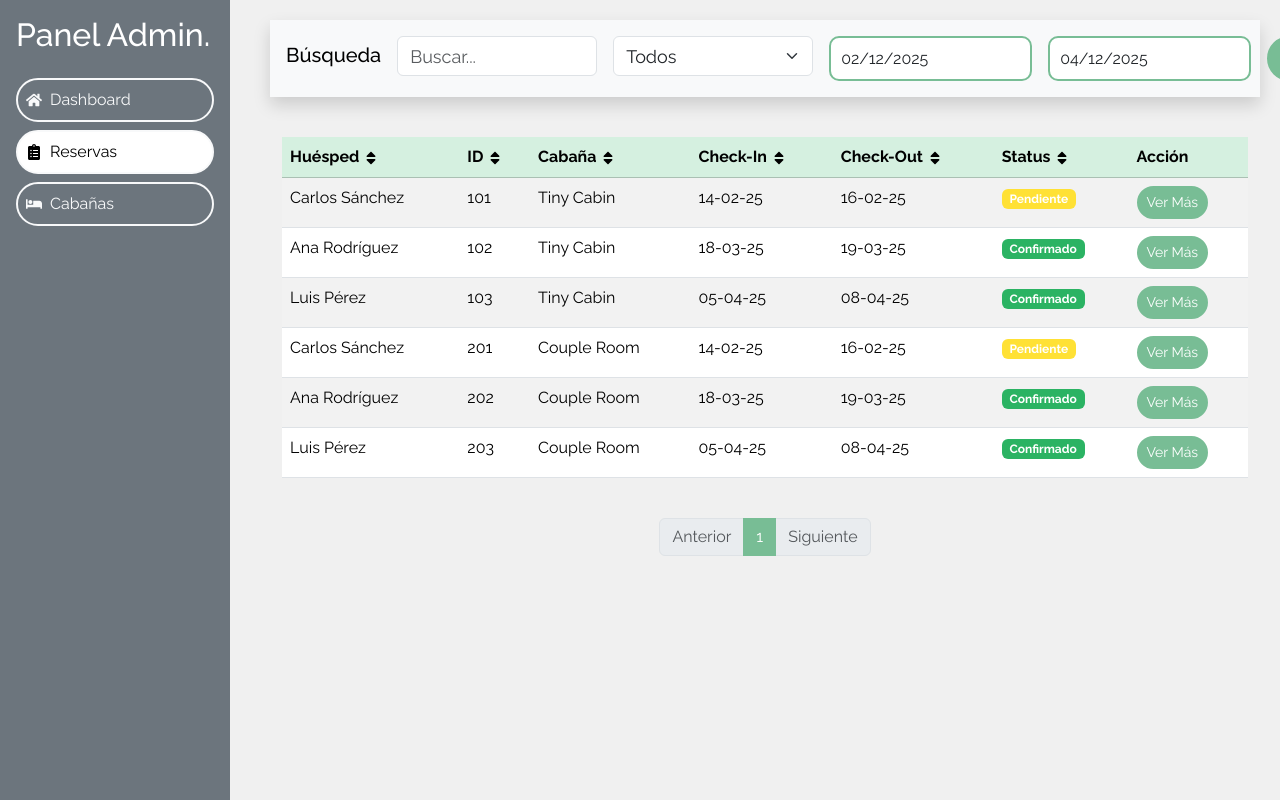
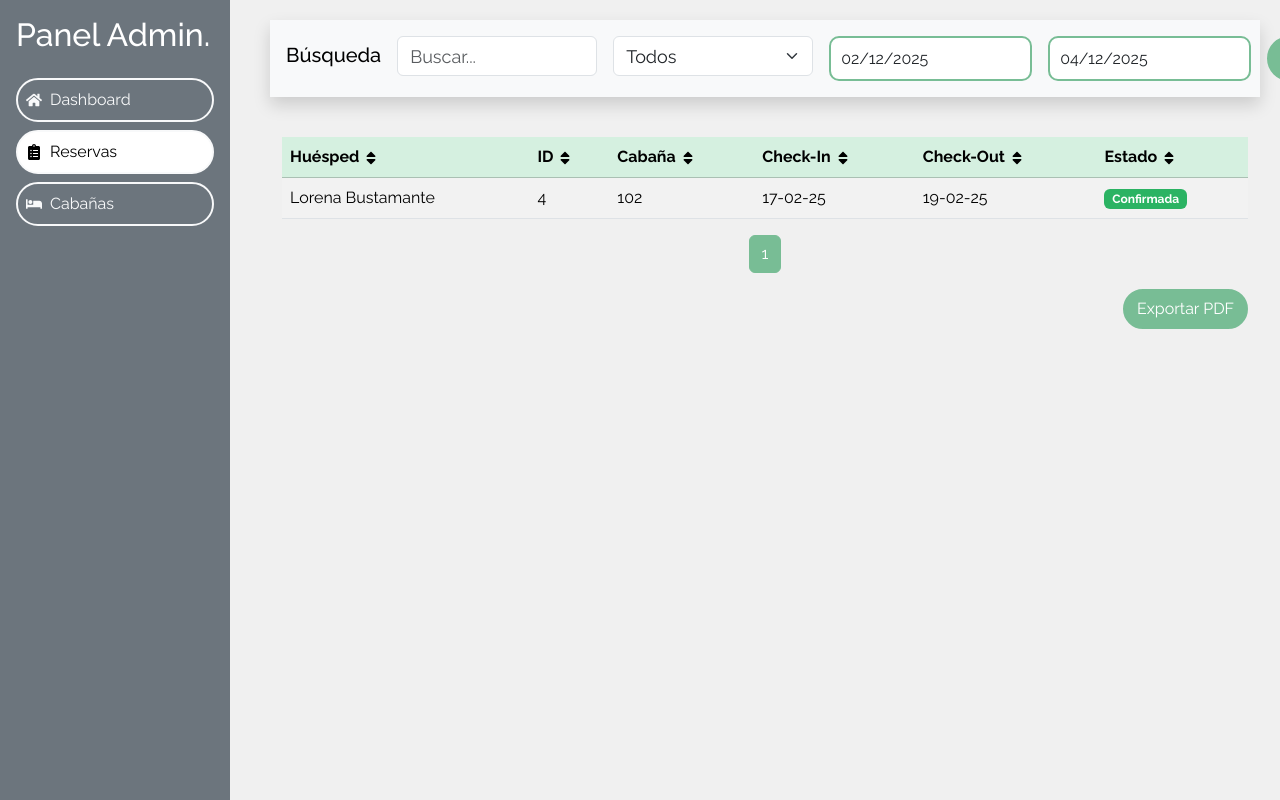
Before and after one commit to TacMoralesGen/frontend-sitioWebOta, a React (Vite) app: page /admin in a window 1280 px wide. Shown: the top 800 px of the page. Built offline with nearby package versions, Linux system fonts and the light colour scheme.

Commit message:
edits panel

```diff
--- a/package.json
+++ b/package.json
@@ -20,6 +20,8 @@
     "date-fns": "^4.1.0",
     "dayjs": "^1.11.13",
     "express": "^4.21.2",
+    "jspdf": "^3.0.0",
+    "jspdf-autotable": "^5.0.2",
     "prop-types": "15.8.1",
     "react": "18.3.1",
     "react-bootstrap": "^2.10.9",
--- a/src/components/Panel-admin/Panel-reservation/Panel-reservation.jsx
+++ b/src/components/Panel-admin/Panel-reservation/Panel-reservation.jsx
@@ -1,11 +1,19 @@
 /* eslint-disable react/prop-types */
 import { useState } from "react";
 import { FaSort } from "react-icons/fa";
+import { jsPDF } from "jspdf";
+import autoTable from "jspdf-autotable";
 import "react-datepicker/dist/react-datepicker.css";
+//import { getReservations } from "../../../../api";
 
-const formatDate = (dateString) => {
-  const [year, month, day] = dateString.split("-");
-  return `${day}-${month}-${year.slice(-2)}`;
+const formatDate = (date) => {
+  if (!(date instanceof Date)) {
+    date = new Date(date);
+  }
+  const day = String(date.getDate()).padStart(2, "0");
+  const month = String(date.getMonth() + 1).padStart(2, "0");
+  const year = String(date.getFullYear()).slice(-2);
+  return `${day}-${month}-${year}`;
 };
 
 const PanelReservation = ({ searchTerm, filter, startDate, endDate }) => {
@@ -13,166 +21,367 @@ const PanelReservation = ({ searchTerm, filter, startDate, endDate }) => {
   const [sortDirection, setSortDirection] = useState("asc");
   const [currentPage, setCurrentPage] = useState(1);
   const reservationsPerPage = 10;
+
+  //  useEffect(() => {
+  //   const getData = async (apiUrl) => {
+  //   try {
+  //   const response = await fetch(apiUrl);
+  // const data = await response.json(); // Parseamos la respuesta del servidor
+  //if (!response.ok) {
+  //throw new Error(
+  // data.message || `Error al guardar en el servidor la data: ${data}`
+  //);
+  // }
+  //return data;
+  // } catch (error) {
+  // console.error("Error al enviar la data:", error);
+  //throw error; // Lanzamos el error para que sea manejado en el componente
+  // }
+  //};
+
+  // getData();
+  //}, []);
+
   const reservations = [
     {
-      id: 101,
-      guest: "Carlos Sánchez",
-      cabin: "Tiny Cabin",
-      checkIn: "2025-02-14",
-      checkOut: "2025-02-16",
-      status: "Pendiente",
+      id: 1,
+      documentTypeClient: "RUT",
+      documentNumberClient: "14790916-0",
+      nameClient: "Maria Sol Gordo",
+      countryOfResidence: "Chile",
+      phoneClient: "+56956102829",
+      emailClient: "maria.sol.gordo@hotmail.com",
+      checkinDate: new Date(2025, 1, 3),
+      checkoutDate: new Date(2025, 1, 5),
+      statusReservation: "Completada",
+      totalPrice: 250_000,
+      notes: "Precios son más bajos, porque los precios subieron el 06/02",
+      detailCabins: [
+        {
+          cabin: 100,
+          qty: 2,
+          adults: 2,
+          children: 0,
+          mainGuest: "Daniel Jimenez",
+          datesHotTub: [new Date(2025, 1, 3), new Date(2025, 1, 4)],
+          priceCabin: 160_000, //precio mas bajo porque es antiguo (80.000 por noche, en vez de 91.900)
+          priceHotTub: 90_000, //45.000 * 2 usos de tinaja
+        },
+      ],
     },
     {
-      id: 102,
-      guest: "Ana Rodríguez",
-      cabin: "Tiny Cabin",
-      checkIn: "2025-03-18",
-      checkOut: "2025-03-19",
-      status: "Confirmado",
+      id: 2,
+      documentTypeClient: "Pasaporte",
+      documentNumberClient: "11527374-P",
+      nameClient: "Abderrahim Miranda",
+      countryOfResidence: "País Vasco",
+      phoneClient: "+9454827499",
+      emailClient: "abderrahim.miranda@hotmail.com",
+      checkinDate: new Date(2025, 1, 6),
+      checkoutDate: new Date(2025, 1, 8),
+      statusReservation: "Completada",
+      totalPrice: 228_800,
+      notes: "",
+      detailCabins: [
+        {
+          cabin: 102,
+          reservation: 2,
+          adults: 2,
+          children: 0,
+          mainGuest: "Hector Mendoza",
+          datesHotTub: [new Date(2025, 1, 6)],
+          priceCabin: 183_800,
+          priceHotTub: 60_000,
+        },
+      ],
     },
     {
-      id: 103,
-      guest: "Luis Pérez",
-      cabin: "Tiny Cabin",
-      checkIn: "2025-04-05",
-      checkOut: "2025-04-08",
-      status: "Confirmado",
+      id: 3,
+      documentTypeClient: "Pasaporte",
+      documentNumberClient: "44628399-P",
+      nameClient: "Jose Pablo Marcos",
+      countryOfResidence: "Uruguay",
+      phoneClient: "+59839462754",
+      emailClient: "jose.pablo.marcos@hotmail.com",
+      checkinDate: new Date(2025, 1, 6),
+      checkoutDate: new Date(2025, 1, 13),
+      statusReservation: "Confirmada",
+      totalPrice: 643_300,
+      notes: "",
+      detailCabins: [
+        {
+          cabin: 101,
+          reservation: 3,
+          adults: 2,
+          children: 0,
+          mainGuest: "Juan Ruiz",
+          datesHotTub: [],
+          priceCabin: 643_300,
+          priceHotTub: 0,
+        },
+      ],
     },
     {
-      id: 104,
-      guest: "Sofía Gómez",
-      cabin: "Tiny Cabin",
-      checkIn: "2025-05-10",
-      checkOut: "2025-05-14",
-      status: "Pendiente",
+      id: 4,
+      documentTypeClient: "RUT",
+      documentNumberClient: "12329970-1",
+      nameClient: "Lorena Bustamante",
+      countryOfResidence: "Chile",
+      phoneClient: "+56956102829",
+      emailClient: "lorena.bustamante@hotmail.com",
+      checkinDate: new Date(2025, 1, 17),
+      checkoutDate: new Date(2025, 1, 19),
+      statusReservation: "Confirmada",
+      totalPrice: 273_800,
+      notes: "",
+      detailCabins: [
+        {
+          cabin: 102,
+          reservation: 4,
+          adults: 1,
+          children: 1,
+          mainGuest: "Patricio Mena",
+          datesHotTub: [new Date(2025, 1, 11), new Date(2025, 1, 12)],
+          priceCabin: 183_800,
+          priceHotTub: 90_000,
+        },
+      ],
     },
     {
-      id: 105,
-      guest: "Marcos Díaz",
-      cabin: "Tiny Cabin",
-      checkIn: "2025-06-20",
-      checkOut: "2025-06-25",
-      status: "Pendiente",
+      id: 5,
+      documentTypeClient: "Pasaporte",
+      documentNumberClient: "93746154-L",
+      nameClient: "Gaizka Molero",
+      countryOfResidence: "España",
+      phoneClient: "+349A8242552",
+      emailClient: "gaizka.molero@hotmail.com",
+      checkinDate: new Date(2025, 1, 10),
+      checkoutDate: new Date(2025, 1, 14),
+      statusReservation: "Confirmada",
+      totalPrice: 367_600,
+      notes: "",
+      detailCabins: [
+        {
+          cabin: 103,
+          reservation: 5,
+          adults: 1,
+          children: 1,
+          mainGuest: "Luis Cardenas",
+          datesHotTub: [],
+          priceCabin: 367_600,
+          priceHotTub: 0,
+        },
+      ],
     },
     {
-      id: 106,
-      guest: "Laura Martínez",
-      cabin: "Tiny Cabin",
-      checkIn: "2025-07-12",
-      checkOut: "2025-07-14",
-      status: "Cancelado",
+      id: 6,
+      documentTypeClient: "Pasaporte",
+      documentNumberClient: "02916749-L",
+      nameClient: "Salma Cobo",
+      countryOfResidence: "España",
+      phoneClient: "+349A9313425",
+      emailClient: "salma.cobo@hotmail.com",
+      checkinDate: new Date(2025, 1, 10),
+      checkoutDate: new Date(2025, 1, 13),
+      statusReservation: "Confirmada",
+      totalPrice: 542_700,
+      notes: "",
+      detailCabins: [
+        {
+          cabin: 201,
+          reservation: 6,
+          adults: 2,
+          children: 2,
+          mainGuest: "Ruben Jimenez",
+          datesHotTub: [new Date(2025, 1, 10)],
+          priceCabin: 482_700,
+          priceHotTub: 60_000,
+        },
+      ],
     },
     {
-      id: 107,
-      guest: "Juan Fernández",
-      cabin: "Tiny Cabin",
-      checkIn: "2024-08-01",
-      checkOut: "2024-08-02",
-      status: "Finalizado",
+      id: 7,
+      documentTypeClient: "RUT",
+      documentNumberClient: "18592325-8",
+      nameClient: "Bernat Freire",
+      countryOfResidence: "Chile",
+      phoneClient: "+56956102829",
+      emailClient: "bernat.freire@hotmail.com",
+      checkinDate: new Date(2025, 1, 11),
+      checkoutDate: new Date(2025, 1, 14),
+      statusReservation: "Confirmada",
+      totalPrice: 1_508_100,
+      notes: "",
+      detailCabins: [
+        {
+          cabin: 202,
+          reservation: 7,
+          adults: 3,
+          children: 1,
+          mainGuest: "Alexander Perez",
+          datesHotTub: [new Date(2025, 1, 11)],
+          priceCabin: 482_700,
+          priceHotTub: 60_000,
         },
         {
-      id: 108,
-      guest: "María López",
-      cabin: "Tiny Cabin",
-      checkIn: "2025-09-15",
-      checkOut: "2025-09-17",
-      status: "Confirmado",
+          cabin: 203,
+          reservation: 7,
+          adults: 3,
+          children: 1,
+          mainGuest: "Ximena Navarrete",
+          datesHotTub: [],
+          priceCabin: 482_700,
+          priceHotTub: 0,
         },
         {
-      id: 109,
-      guest: "Pedro Ramírez",
-      cabin: "Tiny Cabin",
-      checkIn: "2025-10-10",
-      checkOut: "2025-10-12",
-      status: "Pendiente",
+          cabin: 204,
+          reservation: 7,
+          adults: 2,
+          children: 2,
+          mainGuest: "Dayana Escuadro",
+          datesHotTub: [],
+          priceCabin: 482_700,
+          priceHotTub: 0,
+        },
+      ],
     },
     {
-      id: 110,
-      guest: "Lucía Torres",
-      cabin: "Tiny Cabin",
-      checkIn: "2025-11-20",
-      checkOut: "2025-11-22",
-      status: "Confirmado",
+      id: 8,
+      documentTypeClient: "Pasaporte",
+      documentNumberClient: "12345678-L",
+      nameClient: "Yanzhen Lou",
+      countryOfResidence: "China",
+      phoneClient: "130-8462-4710",
+      emailClient: "yanzhen.lou@hotmail.com",
+      checkinDate: new Date(2025, 1, 11),
+      checkoutDate: new Date(2025, 1, 16),
+      statusReservation: "Confirmada",
+      totalPrice: 984_500,
+      notes: "",
+      detailCabins: [
+        {
+          cabin: 205,
+          reservation: 8,
+          adults: 4,
+          children: 0,
+          mainGuest: "Mathew Cyr",
+          datesHotTub: [
+            new Date(2025, 1, 11),
+            new Date(2025, 1, 12),
+            new Date(2025, 1, 15),
+          ],
+          priceCabin: 804_500,
+          priceHotTub: 180_000,
+        },
+      ],
     },
     {
-      id: 201,
-      guest: "Carlos Sánchez",
-      cabin: "Couple Room",
-      checkIn: "2025-02-14",
-      checkOut: "2025-02-16",
-      status: "Pendiente",
+      id: 9,
+      documentTypeClient: "Pasaporte",
+      documentNumberClient: "84027563-L",
+      nameClient: "Jere Lawson",
+      countryOfResidence: "EEUU",
+      phoneClient: "+1(408) 453-2425",
+      emailClient: "jere.lawson123@hotmail.com",
+      checkinDate: new Date(2025, 1, 9),
+      checkoutDate: new Date(2025, 1, 13),
+      statusReservation: "Confirmada",
+      totalPrice: 1_467_200,
+      notes: "",
+      detailCabins: [
+        {
+          cabin: 206,
+          reservation: 9,
+          adults: 4,
+          children: 0,
+          mainGuest: "Mandy Scott",
+          datesHotTub: [new Date(2025, 1, 9), new Date(2025, 1, 12)],
+          priceCabin: 643_600,
+          priceHotTub: 120_000,
         },
         {
-      id: 202,
-      guest: "Ana Rodríguez",
-      cabin: "Couple Room",
-      checkIn: "2025-03-18",
-      checkOut: "2025-03-19",
-      status: "Confirmado",
+          cabin: 207,
+          reservation: 9,
+          adults: 2,
+          children: 2,
+          mainGuest: "Billy Mandy",
+          datesHotTub: [new Date(2025, 1, 12)],
+          priceCabin: 643_600,
+          priceHotTub: 60_000,
+        },
+      ],
     },
     {
-      id: 203,
-      guest: "Luis Pérez",
-      cabin: "Couple Room",
-      checkIn: "2025-04-05",
-      checkOut: "2025-04-08",
-      status: "Confirmado",
+      id: 10,
+      documentTypeClient: "RUT",
+      documentNumberClient: "24018888-0",
+      nameClient: "Mario Cespedes",
+      countryOfResidence: "Chile",
+      phoneClient: "+56956102829",
+      emailClient: "mario.cespedes.corto@hotmail.com",
+      checkinDate: new Date(2025, 1, 10),
+      checkoutDate: new Date(2025, 1, 13),
+      statusReservation: "Confirmada",
+      totalPrice: 965_400,
+      notes: "",
+      detailCabins: [
+        {
+          cabin: 208,
+          reservation: 10,
+          adults: 4,
+          children: 0,
+          mainGuest: "Patrick Liu",
+          datesHotTub: [],
+          priceCabin: 482_700,
+          priceHotTub: 0,
         },
         {
-      id: 204,
-      guest: "Sofía Gómez",
-      cabin: "Couple Room",
-      checkIn: "2025-05-10",
-      checkOut: "2025-05-14",
-      status: "Pendiente",
+          cabin: 209,
+          reservation: 10,
+          adults: 3,
+          children: 0,
+          mainGuest: "Ho Chi Min",
+          datesHotTub: [],
+          priceCabin: 482_700,
+          priceHotTub: 0,
+        },
+      ],
     },
     {
-      id: 205,
-      guest: "Marcos Díaz",
-      cabin: "Couple Room",
-      checkIn: "2025-06-20",
-      checkOut: "2025-06-25",
-      status: "Pendiente",
+      id: 11,
+      documentTypeClient: "RUT",
+      documentNumberClient: "14790916-0",
+      nameClient: "Angela Maria Santos",
+      countryOfResidence: "Chile",
+      phoneClient: "+56956102829",
+      emailClient: "angel.mari.santo@hotmail.com",
+      checkinDate: new Date(2025, 1, 8),
+      checkoutDate: new Date(2025, 1, 14),
+      statusReservation: "Confirmada",
+      totalPrice: 1_726_800,
+      notes: "",
+      detailCabins: [
+        {
+          cabin: 210,
+          reservation: 11,
+          adults: 2,
+          children: 2,
+          mainGuest: "Sayid Mohammed",
+          datesHotTub: [new Date(2025, 1, 8), new Date(2025, 1, 13)],
+          priceCabin: 965_400,
+          priceHotTub: 120_000,
         },
         {
-      id: 206,
-      guest: "Laura Martínez",
-      cabin: "Couple Room",
-      checkIn: "2025-07-12",
-      checkOut: "2025-07-14",
-      status: "Cancelado",
+          cabin: 102,
+          reservation: 11,
+          adults: 2,
+          children: 0,
+          mainGuest: "Doña Florinda",
+          datesHotTub: [new Date(2025, 1, 8), new Date(2025, 1, 13)],
+          priceCabin: 551_400,
+          priceHotTub: 90_000,
         },
-    {
-      id: 207,
-      guest: "Juan Fernández",
-      cabin: "Couple Room",
-      checkIn: "2024-08-01",
-      checkOut: "2024-08-02",
-      status: "Finalizado",
-    },
-    {
-      id: 208,
-      guest: "María López",
-      cabin: "Couple Room",
-      checkIn: "2025-09-15",
-      checkOut: "2025-09-17",
-      status: "Confirmado",
-    },
-    {
-      id: 209,
-      guest: "Pedro Ramírez",
-      cabin: "Couple Room",
-      checkIn: "2025-10-10",
-      checkOut: "2025-10-12",
-      status: "Pendiente",
-    },
-    {
-      id: 210,
-      guest: "Lucía Torres",
-      cabin: "Couple Room",
-      checkIn: "2025-11-20",
-      checkOut: "2025-11-22",
-      status: "Confirmado",
+      ],
     },
   ];
 
@@ -187,12 +396,14 @@ const PanelReservation = ({ searchTerm, filter, startDate, endDate }) => {
     .filter((res) =>
       filter === "all"
         ? true
-        : res.status.toLowerCase() === filter.toLowerCase()
+        : res.statusReservation.toLowerCase() === filter.toLowerCase()
     )
-    .filter((res) => res.guest.toLowerCase().includes(searchTerm.toLowerCase()))
+    .filter((res) =>
+      res.nameClient.toLowerCase().includes(searchTerm.toLowerCase())
+    )
     .filter((res) => {
       if (!startDate || !endDate) return true;
-      const checkInDate = new Date(res.checkIn);
+      const checkInDate = new Date(res.checkinDate);
       return checkInDate >= startDate && checkInDate <= endDate;
     });
 
@@ -202,7 +413,7 @@ const PanelReservation = ({ searchTerm, filter, startDate, endDate }) => {
       let aValue = a[sortColumn];
       let bValue = b[sortColumn];
 
-      if (sortColumn === "checkIn" || sortColumn === "checkOut") {
+      if (sortColumn === "checkinDate" || sortColumn === "checkoutDate") {
         aValue = new Date(aValue);
         bValue = new Date(bValue);
       }
@@ -214,7 +425,6 @@ const PanelReservation = ({ searchTerm, filter, startDate, endDate }) => {
   };
 
   const sortedReservations = getSortedReservations();
-
   const indexOfLastReservation = currentPage * reservationsPerPage;
   const indexOfFirstReservation = indexOfLastReservation - reservationsPerPage;
   const currentReservations = sortedReservations.slice(
@@ -223,8 +433,28 @@ const PanelReservation = ({ searchTerm, filter, startDate, endDate }) => {
   );
 
   const paginate = (pageNumber) => setCurrentPage(pageNumber);
+  const totalPages = Math.ceil(sortedReservations.length / reservationsPerPage);
 
-  const totalPages = Math.ceil(sortedReservations.length / reservationsPerPage);
+  // 2. Función para exportar a PDF
+  const exportToPDF = () => {
+    const doc = new jsPDF();
+    doc.text("Historial de Reservas", 14, 15);
+
+    autoTable(doc, {
+      startY: 20,
+      head: [["Huésped", "ID", "Cabaña", "Check-In", "Check-Out", "Estado"]],
+      body: reservations.map((res) => [
+        res.nameClient,
+        res.id,
+        res.detailCabins[0].cabin,
+        formatDate(res.checkinDate),
+        formatDate(res.checkoutDate),
+        res.statusReservation,
+      ]),
+    });
+
+    doc.save("Historial_Reservas.pdf");
+  };
 
   return (
     <section className="container-fluid mt-4">
@@ -232,54 +462,48 @@ const PanelReservation = ({ searchTerm, filter, startDate, endDate }) => {
         <table className="table table-hover table-striped w-100">
           <thead className="table-success">
             <tr>
-              <th onClick={() => handleSort("guest")}>
+              <th onClick={() => handleSort("nameClient")}>
                 Huésped <FaSort />
               </th>
               <th onClick={() => handleSort("id")}>
                 ID <FaSort />
               </th>
-              <th onClick={() => handleSort("cabin")}>
+              <th onClick={() => handleSort("detailCabins[0].cabin")}>
                 Cabaña <FaSort />
               </th>
-              <th onClick={() => handleSort("checkIn")}>
+              <th onClick={() => handleSort("checkinDate")}>
                 Check-In <FaSort />
               </th>
-              <th onClick={() => handleSort("checkOut")}>
+              <th onClick={() => handleSort("checkoutDate")}>
                 Check-Out <FaSort />
               </th>
-              <th onClick={() => handleSort("status")}>
-                Status <FaSort />
+              <th onClick={() => handleSort("statusReservation")}>
+                Estado <FaSort />
               </th>
-              <th>Acción</th>
             </tr>
           </thead>
           <tbody>
             {currentReservations.map((res, index) => (
               <tr key={index}>
-                <td>{res.guest}</td>
+                <td>{res.nameClient}</td>
                 <td>{res.id}</td>
-                <td>{res.cabin}</td>
-                <td>{formatDate(res.checkIn)}</td>
-                <td>{formatDate(res.checkOut)}</td>
+                <td>{res.detailCabins[0].cabin}</td>
+                <td>{formatDate(res.checkinDate)}</td>
+                <td>{formatDate(res.checkoutDate)}</td>
                 <td>
                   <span
                     className={`badge ${
-                      res.status === "Pendiente"
+                      res.statusReservation === "Pendiente"
                         ? "bg-warning"
-                        : res.status === "Confirmado"
+                        : res.statusReservation === "Confirmada"
                         ? "bg-success"
-                        : res.status === "Finalizado"
+                        : res.statusReservation === "Completada"
                         ? "bg-secondary"
                         : "bg-danger"
                     }`}
                   >
-                    {res.status}
+                    {res.statusReservation}
                   </span>
-                </td>
-                <td>
-                  <button className="btn btn-sm btn-primary text-white">
-                    Ver Más
-                  </button>
                 </td>
               </tr>
             ))}
@@ -288,39 +512,28 @@ const PanelReservation = ({ searchTerm, filter, startDate, endDate }) => {
       </div>
 
       <nav>
-        <ul className="pagination justify-content-center mt-4">
-          <li className={`page-item ${currentPage === 1 ? "disabled" : ""}`}>
-            <button
-              className="page-link"
-              onClick={() => paginate(currentPage - 1)}
+        <ul className="pagination justify-content-center">
+          {Array.from({ length: totalPages }, (_, index) => (
+            <li
+              key={index}
+              className={`page-item ${
+                currentPage === index + 1 ? "active" : ""
+              }`}
             >
-              Anterior
-            </button>
-          </li>
-          {Array.from({ length: totalPages }, (_, i) => (
-            <li
-              key={i + 1}
-              className={`page-item ${currentPage === i + 1 ? "active" : ""}`}
-            >
-              <button className="page-link" onClick={() => paginate(i + 1)}>
-                {i + 1}
+              <button className="page-link" onClick={() => paginate(index + 1)}>
+                {index + 1}
               </button>
             </li>
           ))}
-          <li
-            className={`page-item ${
-              currentPage === totalPages ? "disabled" : ""
-            }`}
-          >
-            <button
-              className="page-link"
-              onClick={() => paginate(currentPage + 1)}
-            >
-              Siguiente
-            </button>
-          </li>
         </ul>
       </nav>
+
+      {/* Botón de exportar PDF */}
+      <div className="d-flex justify-content-end mt-3">
+        <button className="btn btn-primary text-white" onClick={exportToPDF}>
+          Exportar PDF
+        </button>
+      </div>
     </section>
   );
 };
```
Also changed, not shown: 1 other file (tests, documents, lock files or other folders). Lines whose indentation alone changed are shown as unchanged.
